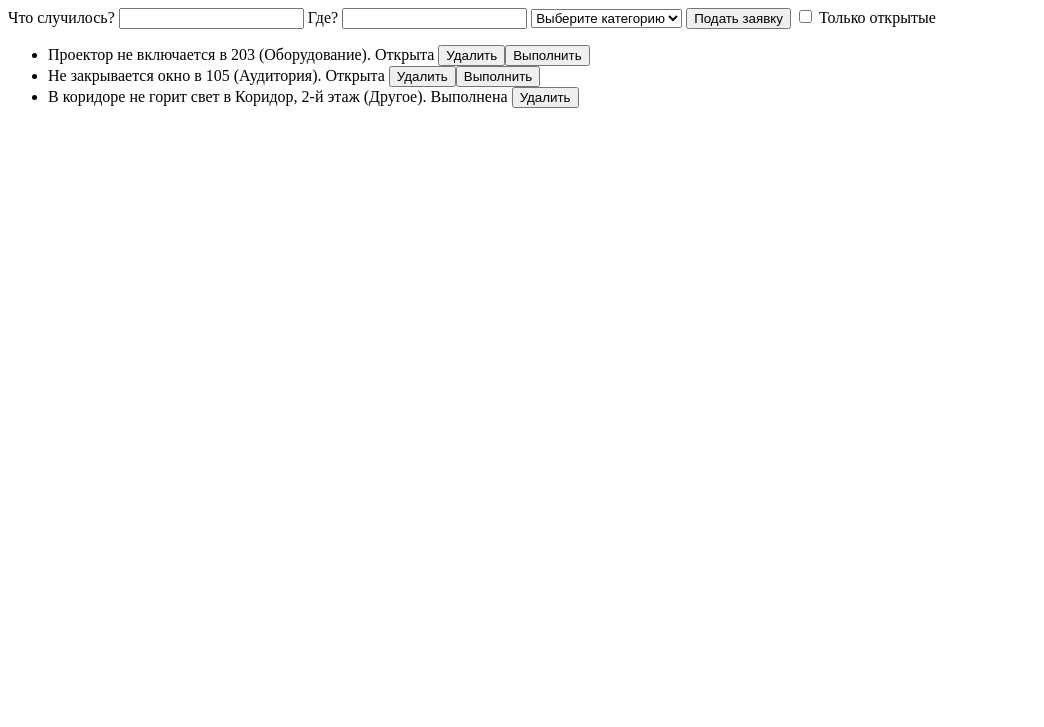
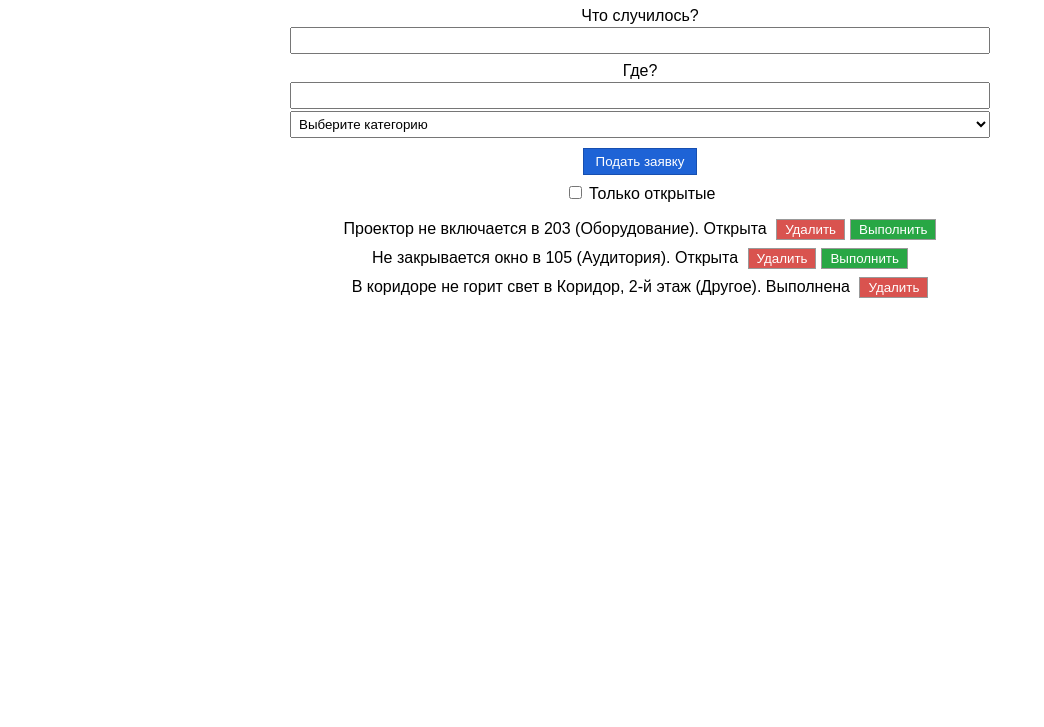
Before and after one commit to Tirabat/proverothai, a plain HTML site: page index.html in a window 1280 px wide. Shown: the part 73-800 px from the top of the page, without its empty margins (0-1044 px from the left). Drawn offline with Linux system fonts and the light colour scheme.

Commit message:
сделан css

```diff
--- /dev/null
+++ b/index.css
@@ -0,0 +1,59 @@
+body {
+    font-family: Arial, sans-serif;
+    max-width: 700px;
+    margin: 20px auto;
+    padding: 0 16px;
+    text-align: center;
+}
+
+label {
+    display: block;
+    margin-top: 8px;
+}
+
+input[type="text"],
+select {
+    width: 100%;
+    padding: 4px;
+    margin-top: 2px;
+    box-sizing: border-box;
+}
+
+#complete {
+    margin-top: 10px;
+    padding: 5px 12px;
+    background: #1e63d6;
+    color: white;
+    border: 1px solid #174fb0;
+    cursor: pointer;
+}
+
+#message {
+    color: #c0392b;
+}
+
+#ticketList {
+    list-style: none;
+    padding: 0;
+    margin-top: 15px;
+}
+
+#ticketList li {
+    margin-bottom: 8px;
+}
+
+#ticketList button {
+    margin-left: 5px;
+    padding: 2px 8px;
+    border: 1px solid #999;
+    cursor: pointer;
+    color: white;
+}
+
+#ticketList button:first-child {
+    background: #d9534f;
+}
+
+#ticketList button:last-child:not(:first-child) {
+    background: #28a745;
+}
--- a/index.html
+++ b/index.html
@@ -6,6 +6,7 @@
     <meta name="viewport" content="width=device-width, initial-scale=1.0">
     <title>Document</title>
     <script src="index.js" defer></script>
+    <link rel="stylesheet" href="index.css">
 </head>
 
 <body>
```
